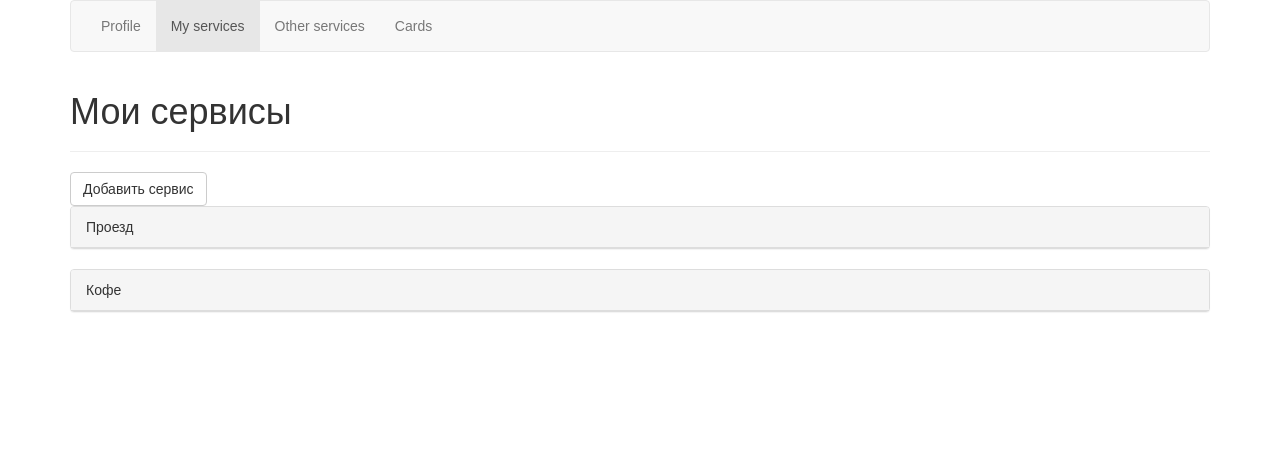
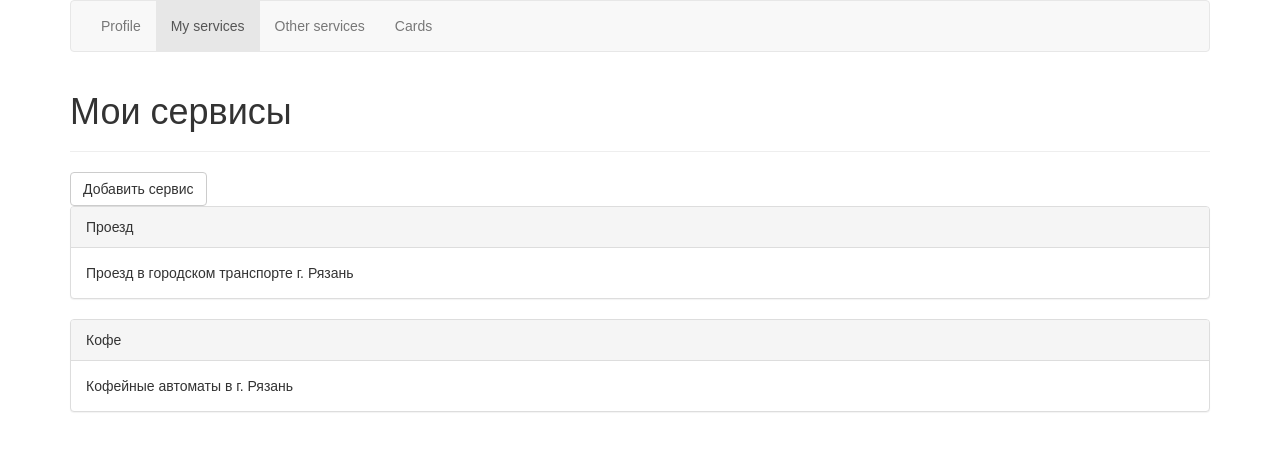
Before and after one commit to ExecutionLLC/cross_transaction_system, a React (Create React App) app in the folder frontend/: page /myservices in a window 1280 px wide. Shown: the top 450 px of the page. Built offline with nearby package versions, Linux system fonts and the light colour scheme.

Commit message:
my services tab: common code extracned to component

```diff
--- /dev/null
+++ b/frontend/src/Components/ExpandableListItem.jsx
@@ -0,0 +1,31 @@
+import React, { Component } from 'react';
+import PropTypes from 'prop-types';
+import { Panel } from 'react-bootstrap';
+
+
+class ExpandableListItem extends Component {
+  render() {
+    const { header, content } = this.props;
+
+    return (
+      <Panel expanded onToggle={() => {}}>
+        <Panel.Heading>
+          {header}
+        </Panel.Heading>
+        <Panel.Collapse>
+          <Panel.Body>
+            {content}
+          </Panel.Body>
+        </Panel.Collapse>
+      </Panel>
+    );
+  }
+}
+
+ExpandableListItem.propTypes = {
+  header: PropTypes.node.isRequired,
+  content: PropTypes.node.isRequired,
+};
+
+
+export default ExpandableListItem;
--- a/frontend/src/Views/MyServices/MyServices.jsx
+++ b/frontend/src/Views/MyServices/MyServices.jsx
@@ -1,8 +1,9 @@
 import React, { Component } from 'react';
-import { Button, Panel } from 'react-bootstrap';
+import { Button } from 'react-bootstrap';
 import ViewBase from '../ViewBase';
 import API from '../../API/API';
 import ErrorPanel from '../../Components/ErrorPanel';
+import ExpandableListItem from '../../Components/ExpandableListItem';
 
 
 class MyServices extends Component {
@@ -52,14 +53,11 @@ class MyServices extends Component {
 
   renderService(service) {
     return (
-      <Panel key={service._id} expanded={false} onToggle={() => {}}>
-        <Panel.Heading>{service.name}</Panel.Heading>
-        <Panel.Collapse>
-          <Panel.Body>
-            {service.description}
-          </Panel.Body>
-        </Panel.Collapse>
-      </Panel>
+      <ExpandableListItem
+        key={service._id}
+        header={service.name}
+        content={service.description}
+      />
     );
   }
 
```
